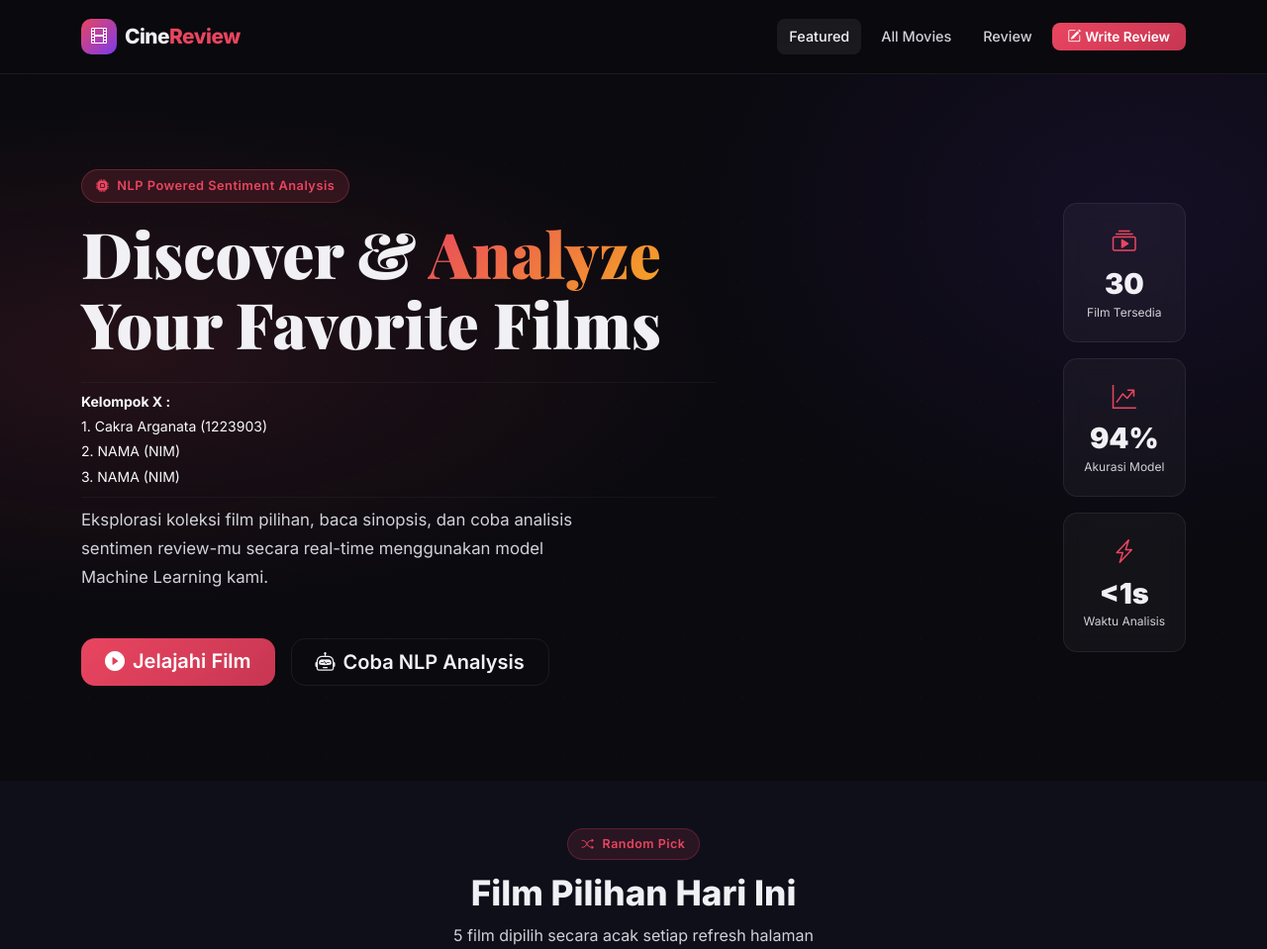
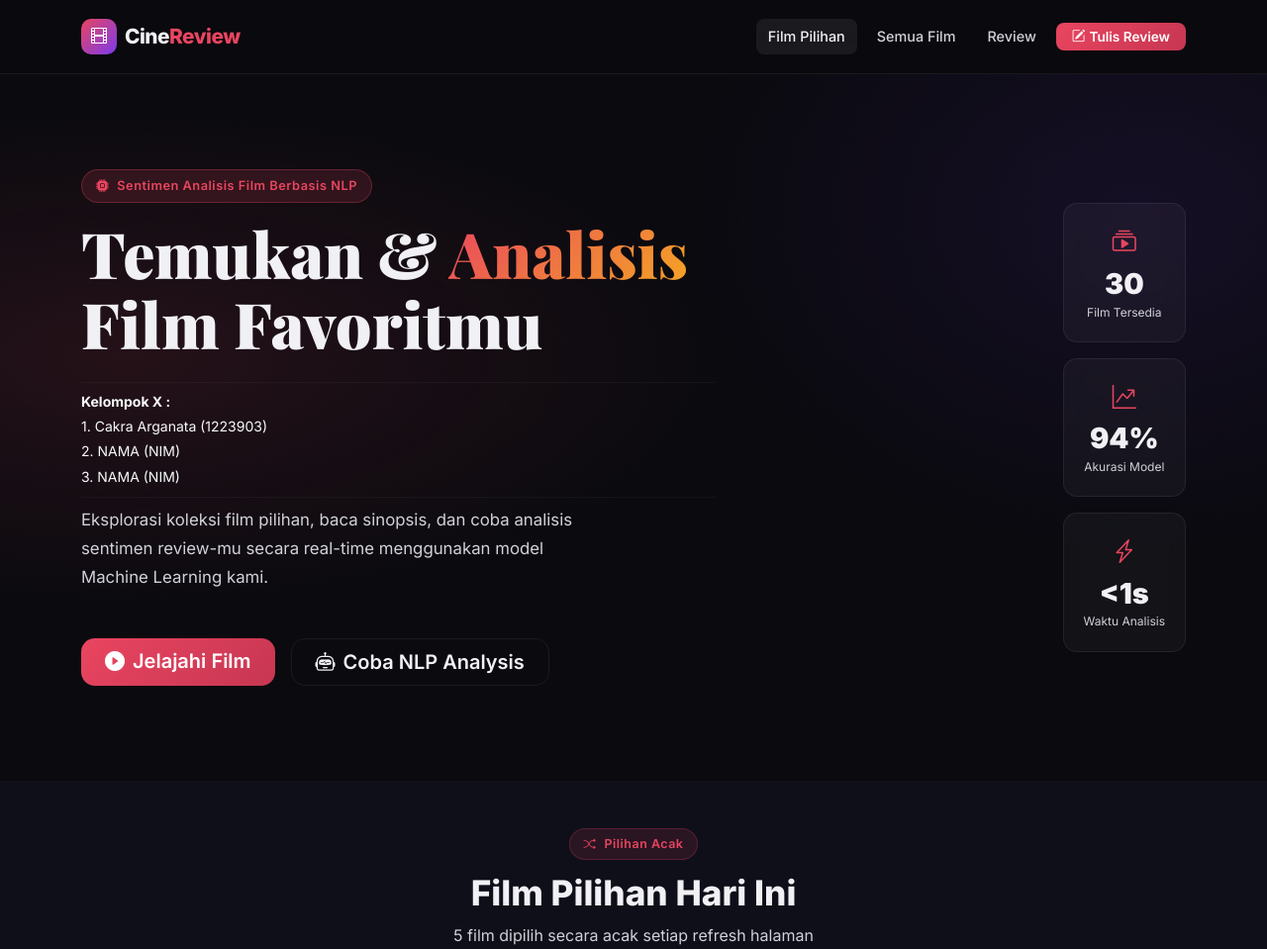
Before and after one commit to kang-cakra/Cine_Review_NLP, a Flask app: page / in a window 1280 px wide. Shown: the top 959 px of the page at 99% size. Run offline with Flask 3, Linux system fonts and the light colour scheme; parts of the project's set-up code (start-up, migrations or seed data) failed here and were passed over.

Commit message:
feat: add index template and stylesheet for movie review interface

```diff
--- a/static/css/style.css
+++ b/static/css/style.css
@@ -417,7 +417,7 @@ body {
 .rating-badge {
   position: absolute;
   top: 12px;
-  left: 12px;
+  right: 12px;
   background: rgba(10, 10, 15, 0.8);
   color: var(--accent2);
   font-size: 0.8rem;
--- a/templates/index.html
+++ b/templates/index.html
@@ -36,12 +36,12 @@
       </button>
       <div class="collapse navbar-collapse" id="navContent">
         <ul class="navbar-nav ms-auto align-items-center gap-2">
-          <li class="nav-item"><a class="nav-link active" href="#featured">Featured</a></li>
-          <li class="nav-item"><a class="nav-link" href="#all-movies">All Movies</a></li>
+          <li class="nav-item"><a class="nav-link active" href="#featured">Film Pilihan</a></li>
+          <li class="nav-item"><a class="nav-link" href="#all-movies">Semua Film</a></li>
           <li class="nav-item"><a class="nav-link" href="#review-section">Review</a></li>
           <li class="nav-item">
             <a class="btn btn-accent btn-sm px-3" href="#review-section">
-              <i class="bi bi-pencil-square me-1"></i>Write Review
+              <i class="bi bi-pencil-square me-1"></i>Tulis Review
             </a>
           </li>
         </ul>
@@ -57,10 +57,10 @@
       <div class="row align-items-center min-vh-50 py-5">
         <div class="col-lg-7">
           <div class="hero-badge mb-3">
-            <i class="bi bi-cpu-fill me-2"></i>NLP Powered Sentiment Analysis
+            <i class="bi bi-cpu-fill me-2"></i>Sentimen Analisis Film Berbasis NLP
           </div>
           <h1 class="hero-title display-3 fw-black mb-4">
-            Discover & <span class="text-gradient">Analyze</span><br>Your Favorite Films
+            Temukan & <span class="text-gradient">Analisis</span><br>Film Favoritmu
           </h1>
           <div class="mt-2 pt-2 mb-2 pb-2 border-top border-bottom border-secondary border-opacity-10">
             <small class="text-light fw-bold d-block">Kelompok X :</small>
@@ -108,7 +108,7 @@
   <section class="section-dark py-5" id="featured">
     <div class="container">
       <div class="section-header mb-5">
-        <div class="section-badge"><i class="bi bi-shuffle me-2"></i>Random Pick</div>
+        <div class="section-badge"><i class="bi bi-shuffle me-2"></i>Pilihan Acak</div>
         <h2 class="section-title">Film Pilihan Hari Ini</h2>
         <p class="section-subtitle">5 film dipilih secara acak setiap refresh halaman</p>
         <a href="javascript:location.reload()" class="btn btn-refresh">
@@ -243,7 +243,7 @@
   <section class="section-dark py-5" id="review-section">
     <div class="container">
       <div class="section-header mb-5">
-        <div class="section-badge"><i class="bi bi-robot me-2"></i>Powered by Machine Learning</div>
+        <div class="section-badge"><i class="bi bi-robot me-2"></i>Analisis Realtime Teks Review</div>
         <h2 class="section-title">Analisis Sentimen Review (Bahasa Inggris)</h2>
         <p class="section-subtitle">Masukkan review film Anda dalam bahasa Inggris dan biarkan AI menentukan sentimennya
           secara real-time</p>
```
